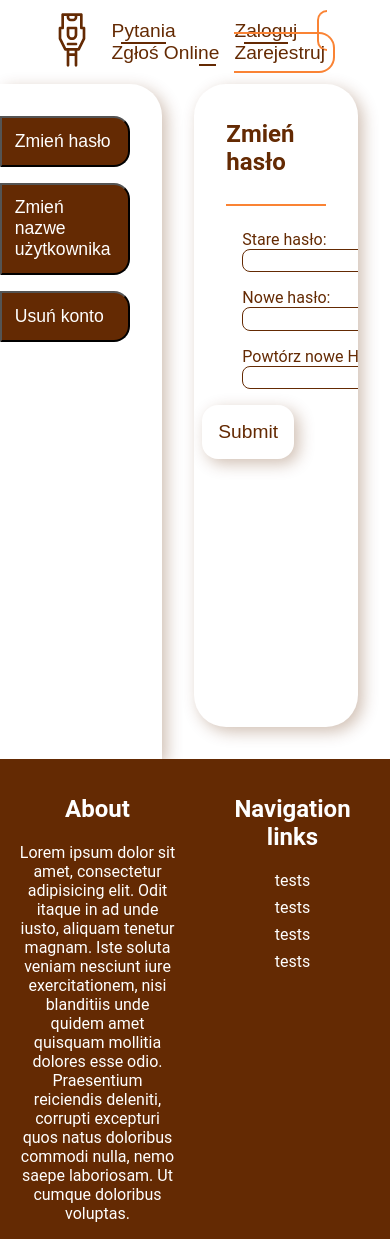
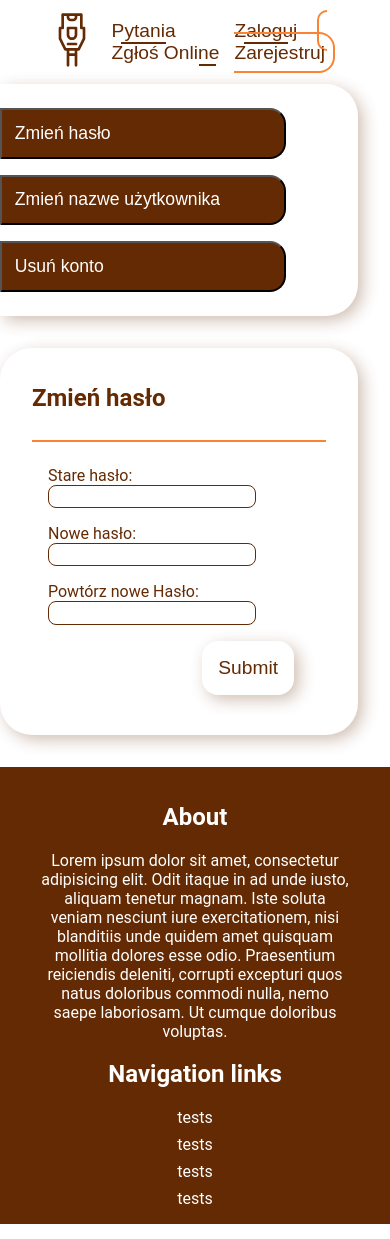
Before and after one commit to PatrykSiekierski/Dorm-Assist, a React (Vite) app in the folder dorm-assist-website/: page /settings in a window 390 px wide. Built offline with nearby package versions, Linux system fonts and the light colour scheme; no server answers; a web font is replaced by a local one.

Commit message:
Adding responsivenes

```diff
--- a/dorm-assist-website/src/components/Universal/Container/contentPanel.jsx
+++ b/dorm-assist-website/src/components/Universal/Container/contentPanel.jsx
@@ -10,7 +10,6 @@ export default function ContentPanel({
   );
 
   return (
-    <div>
     <div className="report-viewer">
       <CategoryPanel
         selectedCategory={selectedCategory}
@@ -19,6 +18,5 @@ export default function ContentPanel({
       />
       <MainWindow selectedCategory={selectedCategory} />
     </div>
-    </div>
   );
 }
--- a/dorm-assist-website/src/styles/AdminPanel/_categoryPanel.scss
+++ b/dorm-assist-website/src/styles/AdminPanel/_categoryPanel.scss
@@ -1,9 +1,14 @@
 .category-panel {
   //   border: 1px solid $accent;
   box-shadow: $box-shadow-normal;
-  border-radius: 0 2rem 0 0;
+  border-radius: 0 2rem 2rem 0;
   padding-top: 1rem;
   //   background-color: rgba(255, 187, 142, 0.25);
+
+  @media (max-width: 1024px) {
+    padding-bottom: 1.5rem;
+    padding-top: 0.5rem;
+  }
 
   &__category {
     background-color: $main-text;
--- a/dorm-assist-website/src/styles/AdminPanel/_viewer.scss
+++ b/dorm-assist-website/src/styles/AdminPanel/_viewer.scss
@@ -1,13 +1,13 @@
 .report-viewer {
-  //   display: grid;
-  //   grid-template-columns: 12rem 1fr;
   display: flex;
   flex-direction: row;
   gap: 2rem;
   margin-right: 2rem;
-  height: 80vh;
-  max-height: 80vh;
-  // height: max-content;
+  min-height: fit-content;
+
+  @media (max-width: 1024px) {
+    flex-direction: column;
+  }
 
   &__solved {
     opacity: 0.6;
--- a/dorm-assist-website/src/styles/General/_footer.scss
+++ b/dorm-assist-website/src/styles/General/_footer.scss
@@ -13,8 +13,20 @@ footer {
     grid-template-columns: 1fr 1fr;
     justify-items: center;
     text-align: center;
+
+    @media (max-width: 480px) {
+      grid-template-columns: 1fr;
+      gap: 0rem;
+    }
+
     div {
       width: 80%;
+      @media (max-width: 724px) {
+        width: 100%;
+      }
+      @media (max-width: 480px) {
+        width: 80%;
+      }
     }
   }
 
--- a/dorm-assist-website/src/styles/Home/_faqArticle.scss
+++ b/dorm-assist-website/src/styles/Home/_faqArticle.scss
@@ -13,6 +13,9 @@
   }
 
   > p {
+    width: 80%;
+    margin: auto;
+    margin-top: 1rem;
     margin-bottom: calc(1.5rem + 5vh);
   }
 }
@@ -20,6 +23,9 @@
 #faq-container {
   display: grid;
   grid-template-columns: 1fr 1fr;
+  @media (max-width: 480px) {
+    grid-template-columns: 1fr;
+  }
   gap: 5vw;
   margin: 0 10vw 0 10vw;
 
--- a/dorm-assist-website/src/styles/Home/_mainArticle.scss
+++ b/dorm-assist-website/src/styles/Home/_mainArticle.scss
@@ -40,6 +40,15 @@
   height: 80vh;
   align-items: center;
 
+  @media (max-width: 480px) {
+    height: auto;
+    padding: 10vh 0;
+
+    img {
+      display: none;
+    }
+  }
+
   > :first-child {
     margin-left: 7vw;
   }
@@ -49,7 +58,8 @@
   }
 
   img {
-    height: 50vh;
+    height: 50vw;
+    max-height: 50vh;
   }
 
   p {
--- a/dorm-assist-website/src/styles/Home/_navigationArticle.scss
+++ b/dorm-assist-website/src/styles/Home/_navigationArticle.scss
@@ -5,7 +5,7 @@
   align-items: center;
   justify-content: center;
   margin: auto;
-  margin-top: calc(1rem + 15vh);
+  margin-top: calc(2rem + 5vh);
 
   background: rgba(255, 187, 142, 0.25);
 }
@@ -16,6 +16,10 @@
   margin-top: 2rem;
   align-items: center;
   transition: 0.35s;
+
+  @media (max-width: 480px) {
+    flex-direction: column;
+  }
 }
 
 #option-container {
--- a/dorm-assist-website/src/styles/Report/_info.scss
+++ b/dorm-assist-website/src/styles/Report/_info.scss
@@ -13,6 +13,10 @@
 
   width: 80vw;
   padding: 0 !important;
+
+  @media (max-width: 724px) {
+    grid-template-columns: 1fr;
+  }
 
   .description-segment {
     width: 100%;
```
Lines whose indentation alone changed are shown as unchanged.
